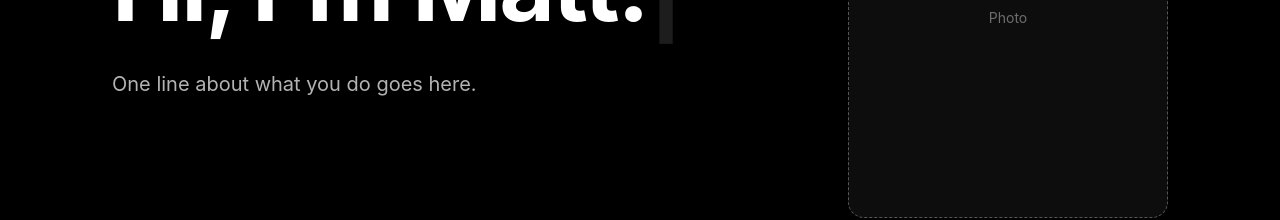
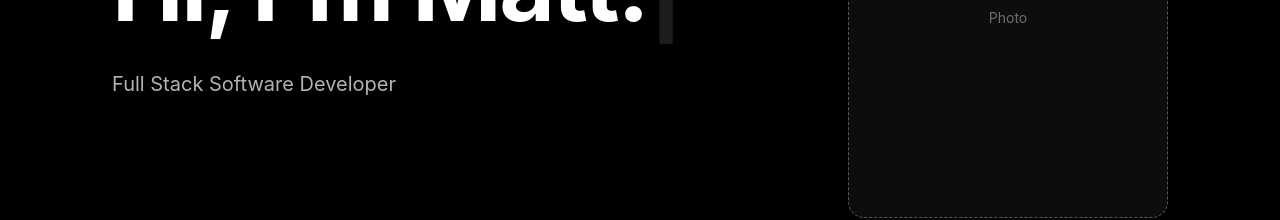
Before and after one commit to mattmiranda55/portfolio, a Vue app: page / in a window 1280 px wide. Shown: the part 382-602 px from the top of the page. Built offline with nearby package versions, Linux system fonts and the light colour scheme; no server answers.

Commit message:
add bio line

```diff
--- a/src/components/IntroSection.vue
+++ b/src/components/IntroSection.vue
@@ -12,7 +12,7 @@
         >
           <span ref="typed" aria-hidden="true" />
         </h1>
-        <p class="mt-4 text-lg text-white/70 md:text-xl">One line about what you do goes here.</p>
+        <p class="mt-4 text-lg text-white/70 md:text-xl">Full Stack Software Developer</p>
       </div>
 
       <!-- Placeholder frame: swap this div for an <img class="... object-cover"> with the same size classes. -->
```
